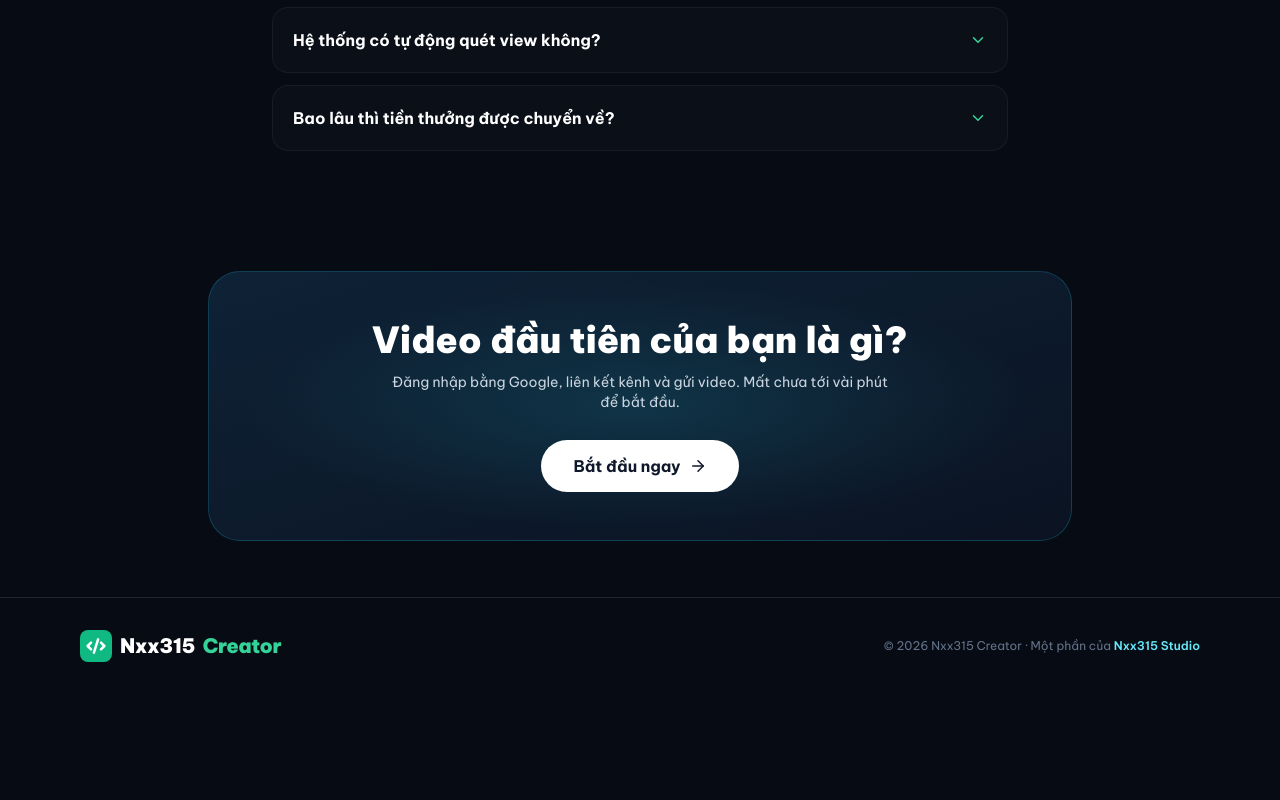
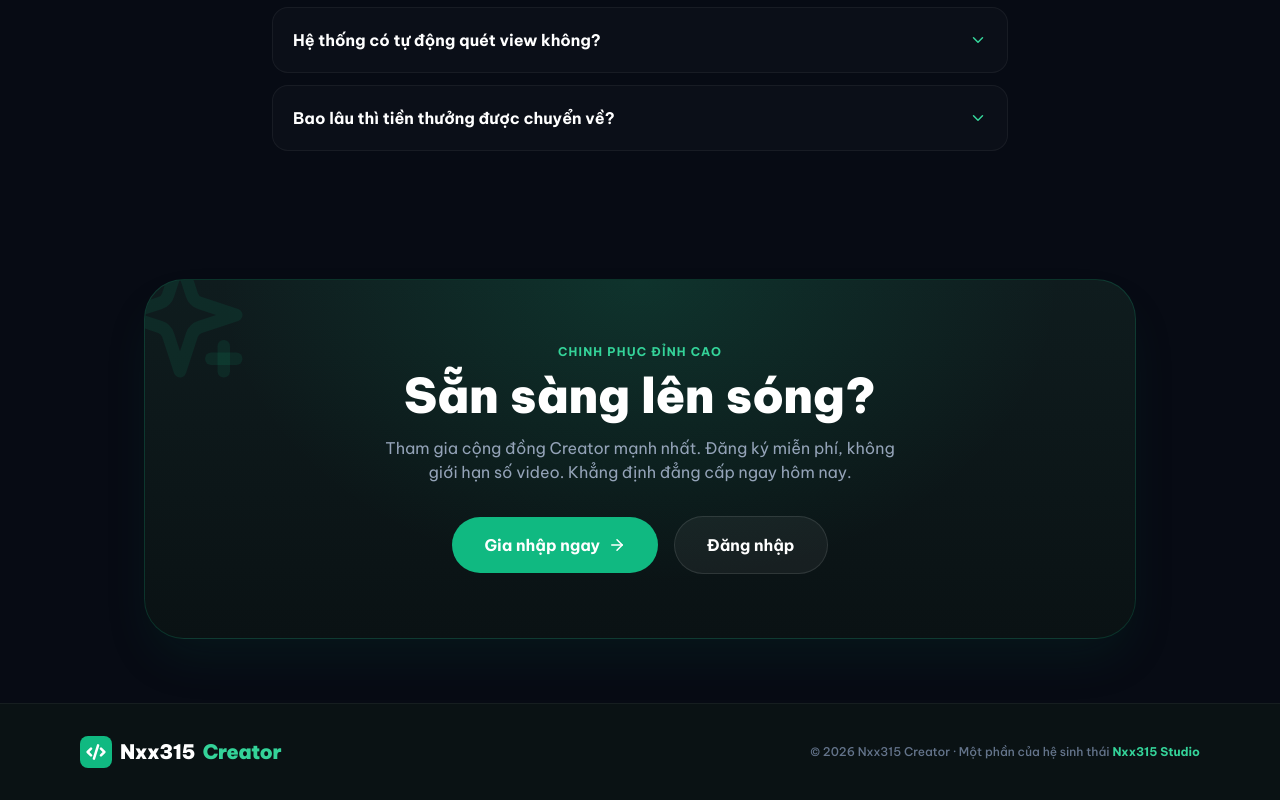
Before and after one commit to nxx1437-creator/creator.nxx315, a React (Vite) app: page / in a window 1280 px wide. Shown: the part 3423-4223 px from the top of the page. Before the commit the page ends 4117 px from the top, so only its background shows below. Built offline with nearby package versions, Linux system fonts and the light colour scheme; no server answers.

Commit message:
Update Footer.jsx

```diff
--- a/src/components/landing/Footer.jsx
+++ b/src/components/landing/Footer.jsx
@@ -1,24 +1,44 @@
 import React from "react";
 import { Link } from "react-router-dom";
-import { ArrowRight } from "lucide-react";
+import { ArrowRight, Sparkles } from "lucide-react";
 import { Logo } from "./ui.jsx";
 import { MAIN_SITE } from "../../lib/supabaseClient.js";
 
 export function FinalCta() {
   return (
-    <section className="mx-auto max-w-4xl px-4 py-14">
-      <div className="relative overflow-hidden rounded-[2rem] border border-cyan-400/20 bg-gradient-to-br from-[#0E2236] to-[#0B1322] px-6 py-12 text-center">
-        <div className="pointer-events-none absolute inset-0 bg-[radial-gradient(ellipse_at_center,rgba(34,211,238,0.14),transparent_65%)]" />
-        <h2 className="relative text-3xl font-black text-white md:text-4xl">Video đầu tiên của bạn là gì?</h2>
-        <p className="relative mx-auto mt-3 max-w-lg text-sm text-slate-300">
-          Đăng nhập bằng Google, liên kết kênh và gửi video. Mất chưa tới vài phút để bắt đầu.
-        </p>
-        <Link
-          to="/login"
-          className="relative mt-7 inline-flex items-center gap-2 rounded-full bg-white px-8 py-3.5 text-base font-bold text-slate-900"
-        >
-          Bắt đầu ngay <ArrowRight size={18} />
-        </Link>
+    <section className="mx-auto max-w-5xl px-4 py-16">
+      <div className="relative overflow-hidden rounded-[2.5rem] border border-emerald-500/20 bg-gradient-to-b from-[#0f1c1e] to-[#0a1214] px-6 py-16 text-center shadow-2xl shadow-emerald-900/20">
+        {/* Hiệu ứng ánh sáng nền */}
+        <div className="pointer-events-none absolute inset-0 bg-[radial-gradient(ellipse_at_top,rgba(16,185,129,0.15),transparent_60%)]" />
+
+        {/* Họa tiết trang trí */}
+        <div className="pointer-events-none absolute -left-10 -top-10 text-emerald-500/10">
+          <Sparkles size={150} />
+        </div>
+
+        <div className="relative z-10">
+          <p className="mb-3 text-xs font-bold uppercase tracking-widest text-emerald-400">Chinh phục đỉnh cao</p>
+          <h2 className="text-3xl font-black text-white md:text-4xl lg:text-5xl">Sẵn sàng lên sóng?</h2>
+          <p className="mx-auto mt-4 max-w-lg text-sm leading-relaxed text-slate-400 md:text-base">
+            Tham gia cộng đồng Creator mạnh nhất. Đăng ký miễn phí, không giới hạn số video. Khẳng định đẳng cấp ngay hôm nay.
+          </p>
+
+          <div className="mt-8 flex flex-col items-center justify-center gap-4 sm:flex-row">
+            <Link
+              to="/login"
+              className="group flex w-full sm:w-auto items-center justify-center gap-2 rounded-full bg-emerald-500 px-8 py-4 text-base font-bold text-white transition-all hover:bg-emerald-400 hover:shadow-[0_0_20px_rgba(16,185,129,0.4)]"
+            >
+              Gia nhập ngay
+              <ArrowRight size={18} className="transition-transform group-hover:translate-x-1" />
+            </Link>
+            <Link
+              to="/login"
+              className="flex w-full sm:w-auto items-center justify-center gap-2 rounded-full border border-white/10 bg-white/5 px-8 py-4 text-base font-bold text-white transition-colors hover:bg-white/10"
+            >
+              Đăng nhập
+            </Link>
+          </div>
+        </div>
       </div>
     </section>
   );
@@ -26,12 +46,12 @@ export function FinalCta() {
 
 export function Footer() {
   return (
-    <footer className="border-t border-white/10 py-8">
+    <footer className="border-t border-white/5 py-8 bg-[#0a1214]">
       <div className="mx-auto flex max-w-6xl flex-col items-center justify-between gap-4 px-4 text-center md:flex-row md:text-left">
-        <Logo size={30} />
-        <p className="text-xs text-slate-500">
-          © {new Date().getFullYear()} Nxx315 Creator · Một phần của{" "}
-          <a href={MAIN_SITE} className="font-semibold text-cyan-300">
+        <Logo />
+        <p className="text-xs text-slate-500 font-medium">
+          © {new Date().getFullYear()} Nxx315 Creator · Một phần của hệ sinh thái{" "}
+          <a href={MAIN_SITE} className="font-bold text-emerald-400 hover:text-emerald-300 transition-colors">
             Nxx315 Studio
           </a>
         </p>
```
